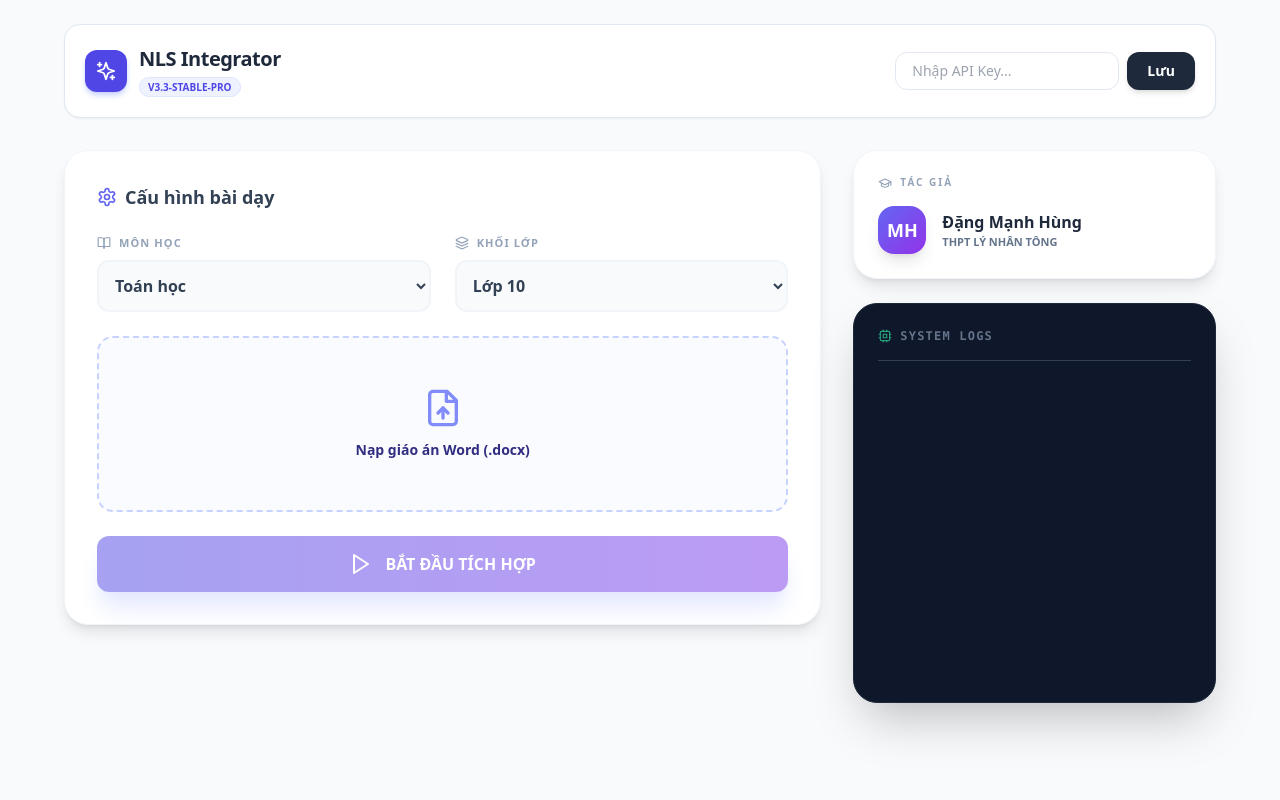
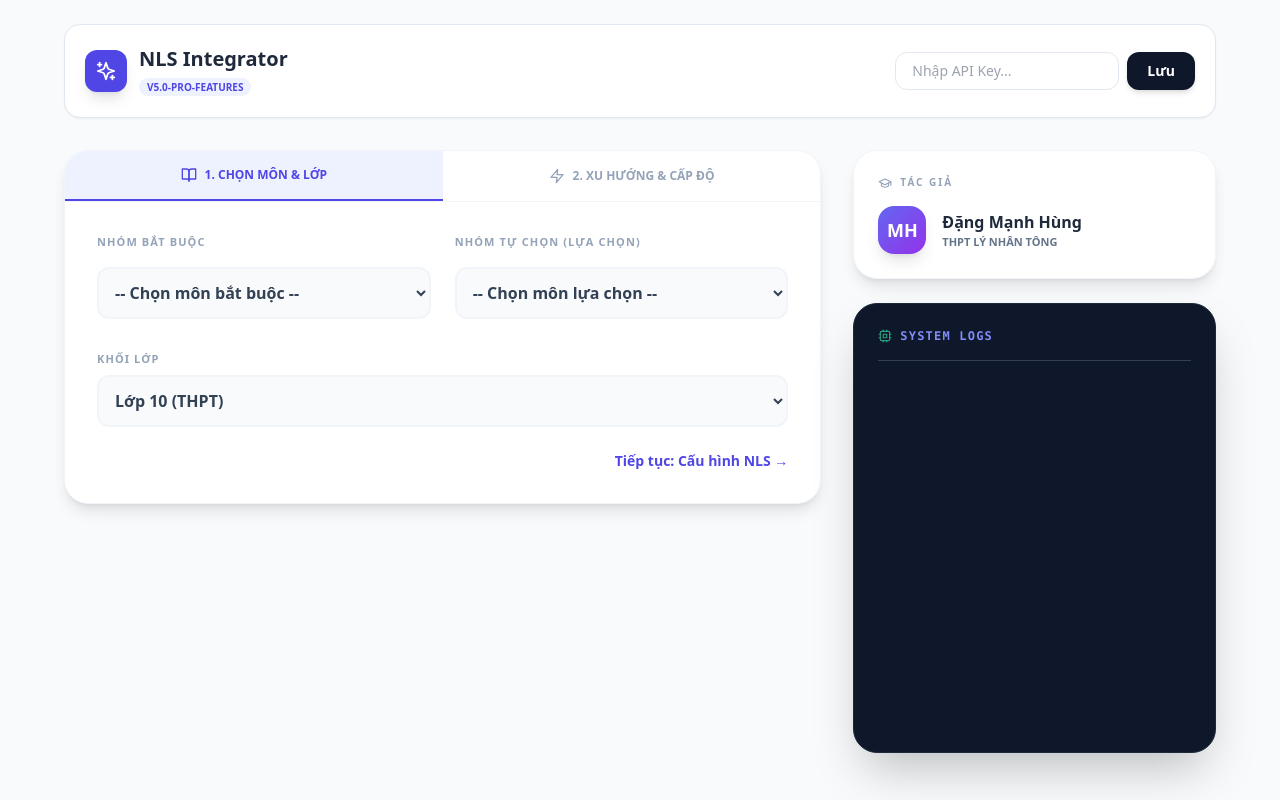
Before and after one commit to dmhungc3/nls-integrator-final-DMH, a React (Vite) app: page / in a window 1280 px wide. Built offline with nearby package versions, Linux system fonts and the light colour scheme.

Commit message:
Update v5.0 Pro: Advanced NLS Configuration & MOET Subjects

```diff
--- a/App.tsx
+++ b/App.tsx
@@ -1,7 +1,7 @@
 import React, { useState, useEffect, useRef } from 'react';
 import {
   FileUp, Download, Sparkles, GraduationCap, Cpu, CheckCircle2,
-  Play, Settings, BookOpen, Layers, Info
+  Play, Settings, BookOpen, Layers, Zap, Sliders
 } from 'lucide-react';
 import { AppState, SubjectType, GradeType } from './types';
 import { extractTextFromDocx, createIntegrationTextPrompt } from './utils';
@@ -9,9 +9,18 @@ import { generateCompetencyIntegration } from './services/geminiService';
 import { injectContentIntoDocx } from './services/docxManipulator';
 
 const App: React.FC = () => {
-  const APP_VERSION = "v3.3-STABLE-PRO";
+  const APP_VERSION = "v5.0-PRO-FEATURES";
+
+  // Thêm state cho cấu hình NLS nâng cao
+  const [nlsConfig, setNlsConfig] = useState({
+    trend: 'none', // none, ai, stem, robotics
+    level: 'basic' // basic (Cơ bản), advanced (Nâng cao)
+  });
+
+  const [activeConfigTab, setActiveConfigTab] = useState<'subjects' | 'nls'>('subjects');
+
   const [state, setState] = useState<AppState>({
-    file: null, subject: 'Toán' as SubjectType, grade: 'Lớp 10' as GradeType,
+    file: null, subject: '' as SubjectType, grade: 'Lớp 10' as GradeType,
     isProcessing: false, step: 'upload', logs: [],
     config: { insertObjectives: true, insertMaterials: true, insertActivities: true, appendTable: true },
     generatedContent: null, result: null
@@ -31,17 +40,23 @@ const App: React.FC = () => {
   const addLog = (msg: string) => setState(prev => ({ ...prev, logs: [...prev.logs, msg] }));
 
   const handleAnalyze = async () => {
-    if (!userApiKey || !state.file) {
-        addLog("🔴 Thiếu API Key hoặc File giáo án."); return;
+    if (!userApiKey || !state.file || !state.subject) {
+        addLog("🔴 Vui lòng chọn Môn học và File giáo án!");
+        setActiveConfigTab('subjects');
+        return;
     }
-    setState(prev => ({ ...prev, isProcessing: true, logs: ["⏳ Đang xử lý giáo án..."] }));
+    setState(prev => ({ ...prev, isProcessing: true, logs: [`🚀 Đang phân tích môn ${state.subject} (${nlsConfig.level === 'advanced' ? 'Nâng cao' : 'Cơ bản'})...`] }));
+
     try {
       const text = await extractTextFromDocx(state.file);
+      // Truyền thêm cấu hình Trend và Level vào hàm xử lý
       const content = await generateCompetencyIntegration(
         createIntegrationTextPrompt(text, state.subject, state.grade, 'NLS', 'DEFAULT'),
-        userApiKey
+        userApiKey,
+        nlsConfig.trend,
+        nlsConfig.level
       );
-      addLog("✅ Đã thiết kế NLS thành công!");
+      addLog("✨ Đã thiết kế xong Năng lực số.");
       setState(prev => ({ ...prev, isProcessing: false, generatedContent: content, step: 'review' }));
     } catch (e: any) {
       addLog(`🔴 Lỗi: ${e.message}`);
@@ -51,11 +66,11 @@ const App: React.FC = () => {
 
   const handleDownload = async () => {
     if (!state.file || !state.generatedContent) return;
-    addLog("⬇️ Đang tạo file Word...");
+    addLog("⬇️ Đang xuất file Word...");
     try {
       const blob = await injectContentIntoDocx(state.file, state.generatedContent, 'NLS', addLog);
       const url = URL.createObjectURL(blob);
-      const a = document.createElement('a'); a.href = url; a.download = `NLS-${state.file.name}`;
+      const a = document.createElement('a'); a.href = url; a.download = `NLS-${nlsConfig.level}-${state.file.name}`;
       document.body.appendChild(a); a.click(); document.body.removeChild(a);
       addLog("✅ Tải xuống thành công!");
       setState(prev => ({ ...prev, step: 'done' }));
@@ -65,57 +80,138 @@ const App: React.FC = () => {
   return (
     <div className="min-h-screen bg-slate-50 font-sans text-slate-800 p-6">
       <div className="max-w-6xl mx-auto">
-        {/* Header v3.3 */}
+        {/* Header */}
         <div className="flex justify-between items-center mb-8 bg-white p-5 rounded-2xl shadow-sm border border-slate-200">
           <div className="flex items-center gap-3">
-            <div className="bg-indigo-600 p-2.5 rounded-xl text-white shadow-md shadow-indigo-200"><Sparkles size={22}/></div>
+            <div className="bg-indigo-600 p-2.5 rounded-xl text-white shadow-lg"><Sparkles size={22}/></div>
             <div>
-              <h1 className="font-extrabold text-xl text-slate-800 tracking-tight">NLS Integrator</h1>
-              <span className="text-[10px] bg-indigo-50 text-indigo-600 px-2 py-0.5 rounded-full font-bold uppercase border border-indigo-100">{APP_VERSION}</span>
+              <h1 className="font-extrabold text-xl text-slate-800">NLS Integrator</h1>
+              <span className="text-[10px] bg-indigo-50 text-indigo-600 px-2 py-0.5 rounded-full font-bold uppercase">{APP_VERSION}</span>
             </div>
           </div>
           <div className="flex gap-2">
             <input type="password" value={userApiKey} onChange={e => setUserApiKey(e.target.value)} placeholder="Nhập API Key..." className="border border-slate-200 rounded-xl px-4 py-2 text-sm w-56 outline-none focus:ring-2 focus:ring-indigo-500 transition-all"/>
-            <button onClick={() => localStorage.setItem('gemini_api_key', userApiKey)} className="bg-slate-800 hover:bg-slate-900 text-white px-5 py-2 rounded-xl text-sm font-bold transition-all shadow-md">Lưu</button>
+            <button onClick={() => localStorage.setItem('gemini_api_key', userApiKey)} className="bg-slate-900 text-white px-5 py-2 rounded-xl text-sm font-bold shadow-md hover:bg-black transition-all">Lưu</button>
           </div>
         </div>
 
         <div className="grid grid-cols-1 lg:grid-cols-3 gap-8">
-          {/* Cột trái: Điều khiển */}
+          {/* Cột trái: Cấu hình */}
           <div className="lg:col-span-2 space-y-6">
-            <div className="bg-white p-8 rounded-3xl shadow-lg border border-slate-100">
-              <h2 className="font-bold text-lg mb-6 flex items-center gap-2 text-slate-700"><Settings size={20} className="text-indigo-500"/> Cấu hình bài dạy</h2>
+            <div className="bg-white rounded-3xl shadow-lg border border-slate-100 overflow-hidden">
+              {/* Tabs Switcher */}
+              <div className="flex border-b border-slate-100">
+                <button onClick={() => setActiveConfigTab('subjects')} className={`flex-1 py-4 text-xs font-bold uppercase flex items-center justify-center gap-2 transition-all ${activeConfigTab === 'subjects' ? 'bg-indigo-50 text-indigo-600 border-b-2 border-indigo-600' : 'text-slate-400 hover:text-slate-600'}`}>
+                  <BookOpen size={16}/> 1. Chọn Môn & Lớp
+                </button>
+                <button onClick={() => setActiveConfigTab('nls')} className={`flex-1 py-4 text-xs font-bold uppercase flex items-center justify-center gap-2 transition-all ${activeConfigTab === 'nls' ? 'bg-indigo-50 text-indigo-600 border-b-2 border-indigo-600' : 'text-slate-400 hover:text-slate-600'}`}>
+                  <Zap size={16}/> 2. Xu hướng & Cấp độ
+                </button>
+              </div>
 
-              <div className="grid grid-cols-1 md:grid-cols-2 gap-6 mb-6">
-                <div className="space-y-2">
-                  <label className="text-[11px] font-black text-slate-400 uppercase tracking-widest flex items-center gap-2"><BookOpen size={14}/> Môn học</label>
-                  <select className="w-full border-2 border-slate-100 bg-slate-50 p-3 rounded-xl outline-none focus:border-indigo-500 font-bold text-slate-700 cursor-pointer transition-all" value={state.subject} onChange={e => setState(prev => ({...prev, subject: e.target.value as SubjectType}))}>
-                    <option value="">-- Chọn môn --</option>
-                    <optgroup label="CƠ BẢN (GDPT 2018)">
-                      <option value="Toán">Toán học</option><option value="Ngữ văn">Ngữ văn</option><option value="Tiếng Anh">Tiếng Anh</option><option value="Vật lý">Vật lý</option><option value="Hóa học">Hóa học</option><option value="Sinh học">Sinh học</option><option value="Lịch sử">Lịch sử</option><option value="Địa lý">Địa lý</option><option value="Tin học">Tin học</option><option value="Công nghệ">Công nghệ</option><option value="GD Kinh tế & Pháp luật">GD Kinh tế & Pháp luật</option>
-                    </optgroup>
-                    <optgroup label="XU HƯỚNG MỚI">
-                      <option value="AI">Trí tuệ nhân tạo (AI)</option><option value="Robotics">Robotics & STEM</option><option value="Đồ họa">Thiết kế Đồ họa</option>
-                    </optgroup>
+              <div className="p-8">
+                {/* TAB 1: MÔN HỌC */}
+                {activeConfigTab === 'subjects' && (
+                  <div className="space-y-6 animate-in fade-in slide-in-from-left-4">
+                    <div className="grid grid-cols-1 md:grid-cols-2 gap-6">
+                      <div className="space-y-4">
+                        <label className="text-[11px] font-black text-slate-400 uppercase tracking-widest block">Nhóm Bắt buộc</label>
+                        <select className="w-full border-2 border-slate-100 bg-slate-50 p-3 rounded-xl outline-none focus:border-indigo-500 font-bold text-slate-700 cursor-pointer"
+                          onChange={e => { if(e.target.value) setState(prev => ({...prev, subject: e.target.value as SubjectType})) }}
+                          value={['Toán', 'Ngữ văn', 'Tiếng Anh', 'Lịch sử', 'Giáo dục thể chất', 'GDQP&AN', 'Hoạt động trải nghiệm'].includes(state.subject) ? state.subject : ''}
+                        >
+                          <option value="">-- Chọn môn bắt buộc --</option>
+                          <option value="Toán">Toán học</option>
+                          <option value="Ngữ văn">Ngữ văn</option>
+                          <option value="Tiếng Anh">Tiếng Anh</option>
+                          <option value="Lịch sử">Lịch sử</option>
+                          <option value="Giáo dục thể chất">Giáo dục thể chất</option>
+                          <option value="GDQP&AN">GD Quốc phòng & An ninh</option>
+                          <option value="Hoạt động trải nghiệm">HĐ Trải nghiệm, hướng nghiệp</option>
                         </select>
                       </div>
-                <div className="space-y-2">
-                  <label className="text-[11px] font-black text-slate-400 uppercase tracking-widest flex items-center gap-2"><Layers size={14}/> Khối lớp</label>
-                  <select className="w-full border-2 border-slate-100 bg-slate-50 p-3 rounded-xl outline-none focus:border-indigo-500 font-bold text-slate-700 cursor-pointer transition-all" value={state.grade} onChange={e => setState(prev => ({...prev, grade: e.target.value as GradeType}))}>
-                    <option value="Lớp 10">Lớp 10</option><option value="Lớp 11">Lớp 11</option><option value="Lớp 12">Lớp 12</option><option value="Lớp 6">Lớp 6</option><option value="Lớp 7">Lớp 7</option><option value="Lớp 8">Lớp 8</option><option value="Lớp 9">Lớp 9</option>
+
+                      <div className="space-y-4">
+                        <label className="text-[11px] font-black text-slate-400 uppercase tracking-widest block">Nhóm Tự chọn (Lựa chọn)</label>
+                        <select className="w-full border-2 border-slate-100 bg-slate-50 p-3 rounded-xl outline-none focus:border-indigo-500 font-bold text-slate-700 cursor-pointer"
+                          onChange={e => { if(e.target.value) setState(prev => ({...prev, subject: e.target.value as SubjectType})) }}
+                          value={['Vật lý', 'Hóa học', 'Sinh học', 'Địa lý', 'GDKT&PL', 'Tin học', 'Công nghệ', 'Âm nhạc', 'Mỹ thuật'].includes(state.subject) ? state.subject : ''}
+                        >
+                          <option value="">-- Chọn môn lựa chọn --</option>
+                          <option value="Vật lý">Vật lý</option>
+                          <option value="Hóa học">Hóa học</option>
+                          <option value="Sinh học">Sinh học</option>
+                          <option value="Địa lý">Địa lý</option>
+                          <option value="GDKT&PL">GD Kinh tế & Pháp luật</option>
+                          <option value="Tin học">Tin học</option>
+                          <option value="Công nghệ">Công nghệ</option>
+                          <option value="Âm nhạc">Âm nhạc</option>
+                          <option value="Mỹ thuật">Mỹ thuật</option>
                         </select>
                       </div>
                     </div>
 
-              <div className="border-2 border-dashed border-indigo-200 bg-indigo-50/30 rounded-2xl h-44 flex flex-col items-center justify-center cursor-pointer hover:bg-indigo-50 transition-all relative group">
-                <FileUp className="text-indigo-400 mb-3 group-hover:-translate-y-1 transition-transform" size={40}/>
-                <span className="text-sm font-bold text-indigo-900">{state.file ? state.file.name : "Nạp giáo án Word (.docx)"}</span>
+                    <div className="pt-2">
+                      <label className="text-[11px] font-black text-slate-400 uppercase tracking-widest block mb-2">Khối lớp</label>
+                      <select className="w-full border-2 border-slate-100 bg-slate-50 p-3 rounded-xl outline-none focus:border-indigo-500 font-bold text-slate-700 cursor-pointer" value={state.grade} onChange={e => setState(prev => ({...prev, grade: e.target.value as GradeType}))}>
+                        <option value="Lớp 10">Lớp 10 (THPT)</option>
+                        <option value="Lớp 11">Lớp 11 (THPT)</option>
+                        <option value="Lớp 12">Lớp 12 (THPT)</option>
+                        <option value="Lớp 6">Lớp 6 (THCS)</option>
+                        <option value="Lớp 7">Lớp 7 (THCS)</option>
+                        <option value="Lớp 8">Lớp 8 (THCS)</option>
+                        <option value="Lớp 9">Lớp 9 (THCS)</option>
+                      </select>
+                    </div>
+
+                    <div className="flex justify-end mt-4">
+                        <button onClick={() => setActiveConfigTab('nls')} className="text-indigo-600 font-bold text-sm flex items-center gap-1 hover:underline">Tiếp tục: Cấu hình NLS &rarr;</button>
+                    </div>
+                  </div>
+                )}
+
+                {/* TAB 2: CẤU HÌNH NLS */}
+                {activeConfigTab === 'nls' && (
+                  <div className="space-y-6 animate-in fade-in slide-in-from-right-4">
+                    <div className="grid grid-cols-1 md:grid-cols-2 gap-6">
+                      <div className="space-y-4">
+                        <label className="text-[11px] font-black text-slate-400 uppercase tracking-widest block flex items-center gap-2"><Zap size={14}/> Xu hướng Mới</label>
+                        <select className="w-full border-2 border-slate-100 bg-slate-50 p-3 rounded-xl outline-none focus:border-indigo-500 font-bold text-slate-700 cursor-pointer" value={nlsConfig.trend} onChange={e => setNlsConfig(prev => ({...prev, trend: e.target.value}))}>
+                          <option value="none">Không áp dụng (Tiêu chuẩn)</option>
+                          <option value="ai">Trí tuệ nhân tạo (AI Generative)</option>
+                          <option value="robotics">Robotics & Tự động hóa</option>
+                          <option value="stem">Giáo dục STEM/STEAM</option>
+                          <option value="design">Thiết kế đồ họa & Multimedia</option>
+                        </select>
+                      </div>
+
+                      <div className="space-y-4">
+                        <label className="text-[11px] font-black text-slate-400 uppercase tracking-widest block flex items-center gap-2"><Sliders size={14}/> Cấp độ NLS</label>
+                        <div className="flex gap-2">
+                          <button onClick={() => setNlsConfig(prev => ({...prev, level: 'basic'}))} className={`flex-1 py-3 px-4 rounded-xl border-2 font-bold text-sm transition-all ${nlsConfig.level === 'basic' ? 'border-emerald-500 bg-emerald-50 text-emerald-700' : 'border-slate-100 text-slate-400 hover:border-slate-300'}`}>
+                            Cơ bản
+                            <span className="block text-[9px] font-normal mt-1 opacity-80">Sử dụng công cụ có sẵn</span>
+                          </button>
+                          <button onClick={() => setNlsConfig(prev => ({...prev, level: 'advanced'}))} className={`flex-1 py-3 px-4 rounded-xl border-2 font-bold text-sm transition-all ${nlsConfig.level === 'advanced' ? 'border-purple-500 bg-purple-50 text-purple-700' : 'border-slate-100 text-slate-400 hover:border-slate-300'}`}>
+                            Nâng cao
+                            <span className="block text-[9px] font-normal mt-1 opacity-80">Sáng tạo & Giải quyết vấn đề</span>
+                          </button>
+                        </div>
+                      </div>
+                    </div>
+
+                    <div className="border-2 border-dashed border-indigo-200 bg-indigo-50/30 rounded-2xl h-36 flex flex-col items-center justify-center cursor-pointer hover:bg-indigo-50 transition-all relative group mt-4">
+                      <FileUp className="text-indigo-400 mb-2 group-hover:-translate-y-1 transition-transform" size={40}/>
+                      <span className="text-sm font-bold text-indigo-900">{state.file ? state.file.name : "Nạp giáo án (.docx) để bắt đầu"}</span>
                       <input type="file" accept=".docx" className="absolute inset-0 opacity-0 cursor-pointer" onChange={e => e.target.files && setState(prev => ({...prev, file: e.target.files![0]}))}/>
                     </div>
 
-              <button disabled={!state.file || state.isProcessing} onClick={handleAnalyze} className="w-full mt-6 bg-gradient-to-r from-indigo-600 to-violet-600 hover:from-indigo-700 hover:to-violet-700 text-white py-4 rounded-xl font-black shadow-xl shadow-indigo-200 flex justify-center items-center gap-3 disabled:opacity-50 transition-all active:scale-[0.98]">
-                {state.isProcessing ? <Cpu className="animate-spin"/> : <Play/>} BẮT ĐẦU TÍCH HỢP
+                    <button disabled={!state.file || !state.subject || state.isProcessing} onClick={handleAnalyze} className="w-full mt-2 bg-gradient-to-r from-indigo-600 to-purple-600 hover:from-indigo-700 hover:to-purple-700 text-white py-4 rounded-xl font-black shadow-xl shadow-indigo-200 flex justify-center items-center gap-3 disabled:opacity-50 transition-all active:scale-[0.98]">
+                      {state.isProcessing ? <Cpu className="animate-spin"/> : <Play/>} KÍCH HOẠT HỆ THỐNG
                     </button>
+                  </div>
+                )}
+              </div>
             </div>
 
             {state.generatedContent && (
@@ -124,17 +220,11 @@ const App: React.FC = () => {
                   <div className="flex items-center gap-2"><CheckCircle2 className="text-emerald-500"/><h2 className="font-black text-lg text-slate-800">Kết quả phân tích</h2></div>
                   <button onClick={handleDownload} className="bg-emerald-600 hover:bg-emerald-700 text-white px-6 py-2.5 rounded-xl font-bold text-xs flex items-center gap-2 shadow-lg shadow-emerald-200 transition-all"><Download size={16}/> TẢI VỀ MÁY</button>
                 </div>
-
-                <div className="bg-indigo-50 border border-indigo-100 rounded-2xl p-4 mb-4 flex gap-3 items-start">
-                  <Info size={20} className="text-indigo-600 shrink-0 mt-0.5"/>
-                  <p className="text-xs text-indigo-900 leading-relaxed font-medium">Hệ thống sẽ tự động <b>"nối"</b> nội dung Năng lực số (NLS) vào sau các mục: Mục tiêu, Thiết bị và các Hoạt động dạy học trong file Word của thầy.</p>
-                </div>
-
-                <div className="bg-slate-50 p-1 rounded-xl max-h-80 overflow-y-auto border border-slate-200 custom-scrollbar">
+                <div className="bg-slate-50 p-1 rounded-2xl max-h-96 overflow-y-auto border border-slate-200 custom-scrollbar">
                   {state.generatedContent.activities_integration.map((act, i) => (
-                    <div key={i} className="mb-3 pl-4 border-l-4 border-indigo-500 bg-white p-4 rounded-r-xl shadow-sm">
-                      <span className="font-black text-[10px] uppercase text-slate-400 block mb-1 tracking-wider">Vị trí chèn: {act.anchor_text}</span>
-                      <p className="font-medium text-slate-700 text-sm leading-relaxed">👉 {act.content}</p>
+                    <div key={i} className="mb-3 pl-4 border-l-4 border-indigo-500 bg-white p-5 rounded-r-xl shadow-sm">
+                      <span className="font-black text-[10px] uppercase text-slate-400 block mb-2 tracking-wider border-b pb-2">Chèn vào: {act.anchor_text}</span>
+                      <p className="font-medium text-indigo-900 text-sm leading-relaxed">👉 {act.content}</p>
                     </div>
                   ))}
                 </div>
@@ -142,7 +232,7 @@ const App: React.FC = () => {
             )}
           </div>
 
-          {/* Cột phải: Logs & Info */}
+          {/* Cột phải: Logs */}
           <div className="lg:col-span-1 space-y-6">
             <div className="bg-white p-6 rounded-3xl shadow-lg border border-slate-100">
               <h4 className="text-[10px] font-black text-slate-400 uppercase mb-4 flex items-center gap-2 tracking-[0.2em]"><GraduationCap size={14}/> Tác giả</h4>
@@ -151,15 +241,10 @@ const App: React.FC = () => {
                 <div><p className="font-bold text-slate-800 text-base">Đặng Mạnh Hùng</p><p className="text-[11px] text-slate-500 font-bold uppercase">THPT Lý Nhân Tông</p></div>
               </div>
             </div>
-            <div className="bg-[#0f172a] p-6 rounded-3xl shadow-2xl h-[400px] flex flex-col text-xs font-mono text-indigo-300 border border-slate-800">
-              <div className="border-b border-slate-700 pb-4 mb-4 font-bold text-slate-500 uppercase flex gap-2 items-center tracking-widest"><Cpu size={14} className="text-emerald-400 animate-pulse"/> System Logs</div>
+            <div className="bg-[#0f172a] p-6 rounded-3xl shadow-2xl h-[450px] flex flex-col text-xs font-mono text-slate-400 border border-slate-800">
+              <div className="border-b border-slate-700 pb-4 mb-4 font-bold text-indigo-400 uppercase flex gap-2 items-center tracking-widest"><Cpu size={14} className="text-emerald-400 animate-pulse"/> System Logs</div>
               <div ref={scrollRef} className="flex-1 overflow-y-auto space-y-3 custom-scrollbar pr-2">
-                {state.logs.map((l, i) => (
-                  <div key={i} className="flex gap-2 leading-relaxed border-l-2 border-slate-700 pl-3">
-                    <span className="text-slate-500 shrink-0">[{new Date().toLocaleTimeString('en-GB',{hour12:false,minute:'2-digit'})}]</span>
-                    <span className={l.includes("🔴") ? "text-rose-400" : "text-slate-300"}>{l.replace("👉", "")}</span>
-                  </div>
-                ))}
+                {state.logs.map((l, i) => <div key={i} className="flex gap-2 leading-relaxed border-l-2 border-slate-700 pl-3"><span>[{new Date().toLocaleTimeString('en-GB',{hour12:false,minute:'2-digit'})}]</span><span className={l.includes("🔴")?"text-rose-400":"text-slate-300"}>{l.replace("👉","")}</span></div>)}
               </div>
             </div>
           </div>
```
Also changed, not shown: services/docxManipulator.ts (+10 -44 lines), services/geminiService.ts (+32 -7 lines). Lines whose indentation alone changed are shown as unchanged.
